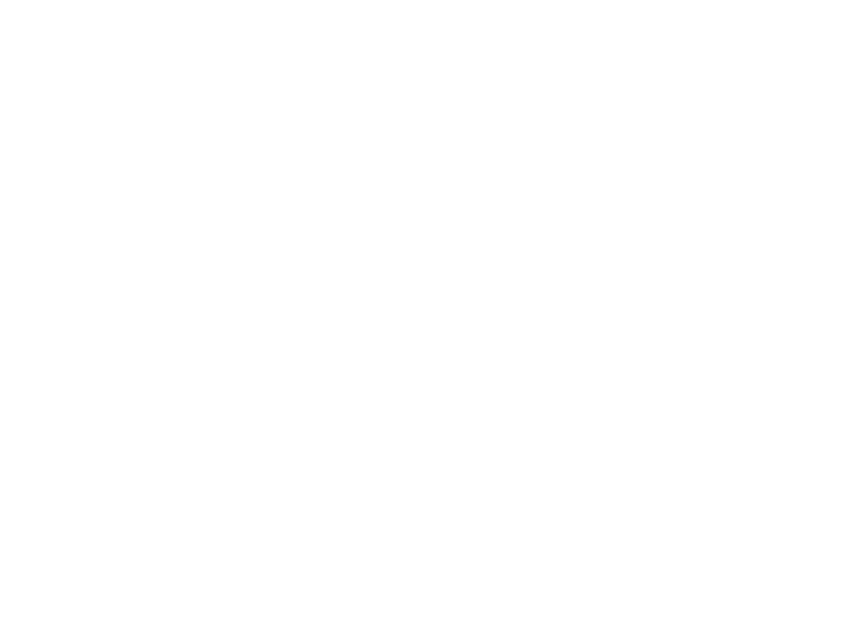
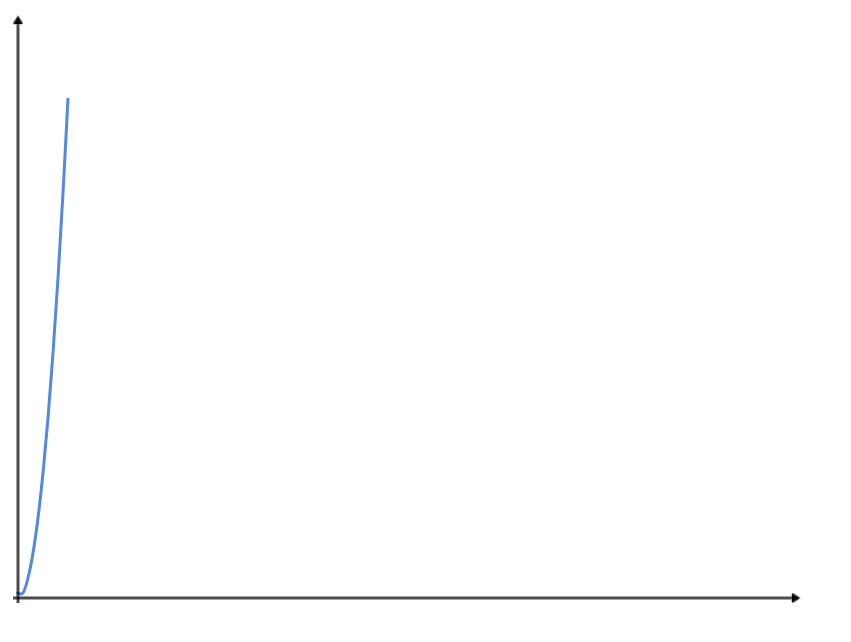
Before and after one commit to NJScllen/BallisticsJS, a plain HTML site: page index.html in a window 1280 px wide. Shown: the whole page, without its empty margins (0-851 px from the left). Drawn offline with Linux system fonts and the light colour scheme.

Commit message:
Completely debuged drawing algorithm

```diff
--- a/graphics.js
+++ b/graphics.js
@@ -13,12 +13,13 @@
      */
     graphics.drawChart = function (dep, impoints, paper, paperSize, fields = 10) {
         let pathAttrs = {
-            "stroke-width": 1,
-            "stroke": "#5389e0"
+            "stroke-width": 3,
+            "stroke": "#5389e0",
+            "fill": "#FFF"
         };
-        let scale = (Math.max(impoints.highest.y, impoints.end.x) + (fields * 2))
+        let scale = Math.round((Math.min(paperSize.width, paperSize.height) - (fields * 2))
             /
-                (paperSize.width - (fields * 2));
+                (Math.max(impoints.highest.y, impoints.end.x) + (fields * 2)));
         let points = [];
         let c = (impoints.end.x - impoints.start.x) / 10; //Chart will be constructed via 13 points
         points.push(impoints.start);
@@ -37,7 +38,7 @@
                 return 0;
             });
         }
-        let pathString = `M ${fields} ${fields} R `;
+        let pathString = `M ${impoints.start.x * scale + fields} ${paperSize.height - (impoints.start.y * scale + fields)} R `;
         points.forEach((p) => {
             pathString = pathString.concat(`${(p.x * scale) + fields} ${paperSize.height - (p.y * scale) - fields} `);
         });
@@ -57,17 +58,22 @@
      * @returns {Axis}  axis object, containing both axis
      */
     graphics.drawAxis = function (canvas, size, scale, labels = { x: "", y: "" }, fields = 10) {
+        const INDENT = 5;
+        const ARROW_HEIGHT = 6;
+        const ARROW_WIDTH = 4;
         let axisparams = {
-            "stroke-width": "2",
+            "stroke-width": "3",
             "stroke": "#000",
             "stroke-opacity": "0.7"
         };
-        let x = canvas.line(fields - 2, size.height - fields, size.width - fields, size.height - fields).attr(axisparams);
-        let y = canvas.line(fields, fields - 2, fields, fields).attr(axisparams);
-        let xa = canvas.polyline([size.width - fields - 3, size.height - fields - 2,
+        let x = canvas.line(fields - INDENT, size.height - fields, size.width - fields, size.height - fields).attr(axisparams);
+        let y = canvas.line(fields, size.height - fields + INDENT, fields, fields).attr(axisparams);
+        let xa = canvas.polyline([size.width - fields - ARROW_HEIGHT, size.height - fields - ARROW_WIDTH,
             size.width - fields, size.height - fields,
-            size.width - fields - 3, size.height - fields + 2]).attr(axisparams);
-        let ya = canvas.polyline([fields - 2, fields + 3, fields, fields, fields + 2, fields + 3]).attr(axisparams);
+            size.width - fields - ARROW_HEIGHT, size.height - fields + ARROW_WIDTH]).attr(axisparams);
+        let ya = canvas.polyline([fields - ARROW_WIDTH, fields + ARROW_HEIGHT,
+            fields, fields, fields + ARROW_WIDTH,
+            fields + ARROW_HEIGHT]).attr(axisparams);
         return { axisX: x, axisY: y, arrowX: xa, arrowY: ya };
     };
     /**
--- a/index.html
+++ b/index.html
@@ -4,10 +4,11 @@
 
     <!--Modules-->
     <script type="text/javascript" src="graphics.js"></script>
+</head>
+<body>
+    <svg id="canv" width="800" height="600"></svg>
 
     <!--App-->
     <script type="text/javascript" src="app.js"></script>
-</head>
-<body>
-
+    <script type="text/javascript" src="test/testing.js"></script>
 </body>
--- /dev/null
+++ b/test/testing.js
@@ -0,0 +1,11 @@
+let d = (x) => x*x;
+let p = {
+    start: { x: 0, y: 1},
+    highest: { x: 10, y: 100 },
+    end: {x: 10, y: 100}
+};
+let paper = Snap("#canv");
+let size = { width: 800, height: 600};
+
+let chart = graphics.drawChart(d, p, paper, size);
+graphics.drawAxis(paper, size, chart.scale);
```
Also changed, not shown: graphics.ts (+19 -13 lines).
